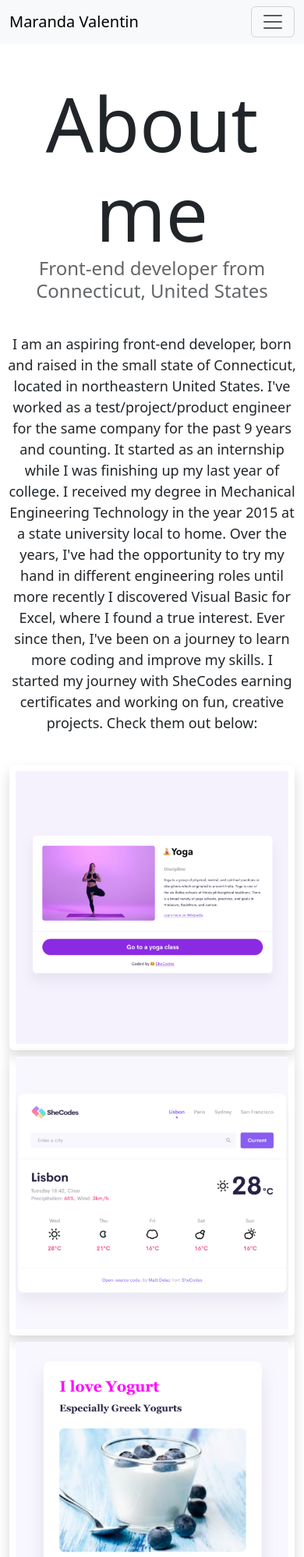
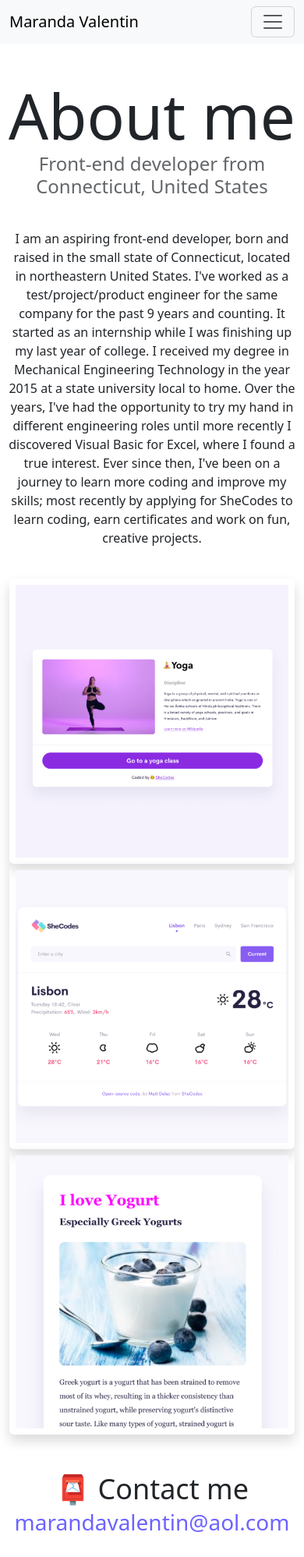
Before and after one commit to marandarosa/shecodes-homework-responsive, a plain HTML site: page about.html in a window 390 px wide. Shown: the top 1997 px of the page at 78% size. Drawn offline with nearby package versions, Linux system fonts and the light colour scheme.

Commit message:
Update CSS to make page more responsive

```diff
--- a/about.html
+++ b/about.html
@@ -69,9 +69,9 @@
         the years, I've had the opportunity to try my hand in different
         engineering roles until more recently I discovered Visual Basic for
         Excel, where I found a true interest. Ever since then, I've been on a
-        journey to learn more coding and improve my skills. I started my journey
-        with SheCodes earning certificates and working on fun, creative
-        projects. Check them out below:
+        journey to learn more coding and improve my skills; most recently by
+        applying for SheCodes to learn coding, earn certificates and work on
+        fun, creative projects.
       </p>
     </div>
     <div class="container">
@@ -101,7 +101,7 @@
     </div>
     <div id="contact" class="mt-5">
       <h2 class="text-center">📮 Contact me</h2>
-      <a href="mailto:marandavalentin@aol.com" class="email-link">
+      <a href="mailto:marandavalentin@aol.com" class="email-link mb-5">
         marandavalentin@aol.com
       </a>
     </div>
--- a/style.css
+++ b/style.css
@@ -8,13 +8,22 @@ body {
   margin-top: 100px;
 }
 
+@media (max-width: 400px) {
+  h1 {
+    font-weight: lighter;
+  }
+  h2 {
+    font-weight: lighter;
+  }
+}
+
 h1 {
-  font-size: 96px;
+  font-size: 80px;
   margin: 0;
 }
 
 h2 {
-  font-size: 48px;
+  font-size: 36px;
   margin: 0;
 }
 
@@ -25,7 +34,7 @@ h3 {
 }
 
 p {
-  font-size: 18px;
+  font-size: 16px;
   line-height: 1.5;
 }
 
```
Also changed, not shown: index.html (+9 -9 lines).
